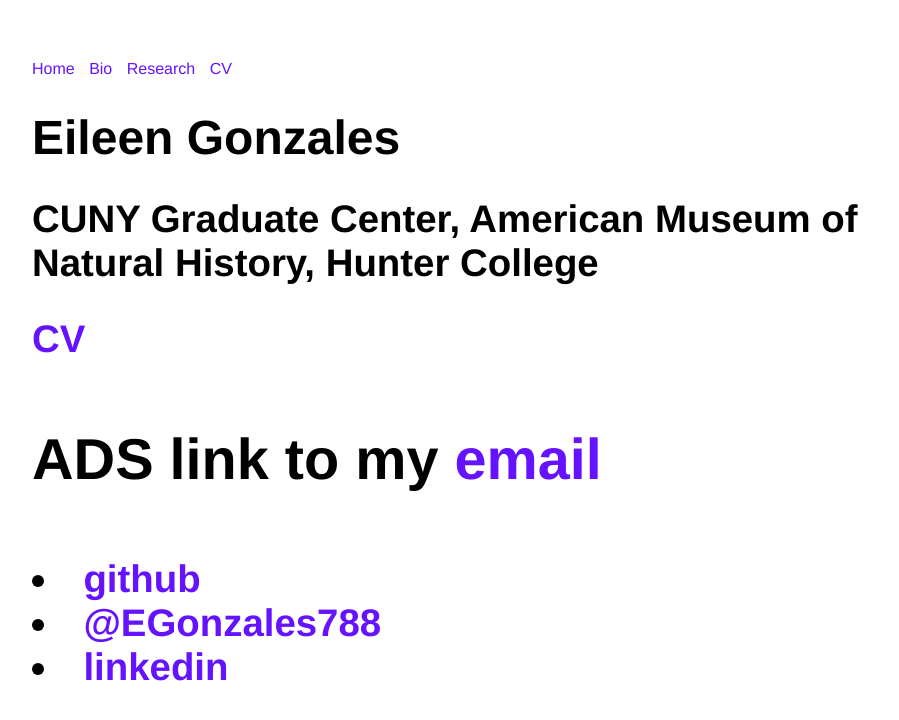
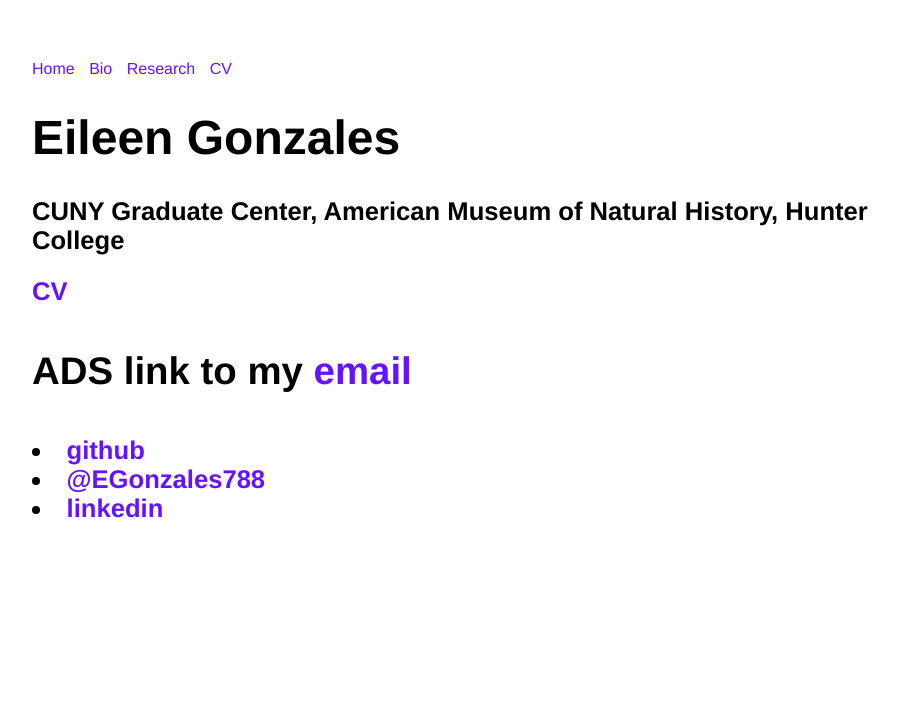
Before and after one commit to ECGonzales/ECGonzales.github.io, a Jekyll site: the page built from CV/index.html, in a window 1280 px wide. Shown: the top 720 px of the page, without its empty margins (160-1059 px from the left). Built offline with Jekyll 4.4.1, drawn with Linux system fonts in a browser that asks for light colours.

Commit message:
Update main.css
changed header sizes

```diff
--- a/css/main.css
+++ b/css/main.css
@@ -31,15 +31,15 @@
 /* research */
 .research { margin: 0px 0px 60px; }
 .research h1 { font-size: 3em; }
-.research h2 { font-size: 2.4em; }
-.research h3 { font-size: 1.6em; }
-.research p { font-size: 1.4em; line-height: 1.4em; color: #333;}
+.research h2 { font-size: 1.6em; }
+.research h3 { font-size: 1.2em; }
+/*.research p { font-size: 1.4em; line-height: 1.4em; color: #333;} */
 
 /* CV */
 .cv { margin: 0px 0px 60px; }
 .cv h1 { font-size: 3em; }
-.cv h2 { font-size: 2.4em; }
-.cv h3 { font-size: 1.6em; }
+.cv h2 { font-size: 1.6em; }
+.cv h3 { font-size: 1.2em; }
 
 
 /* Not Sure what these two lines do*/
```
